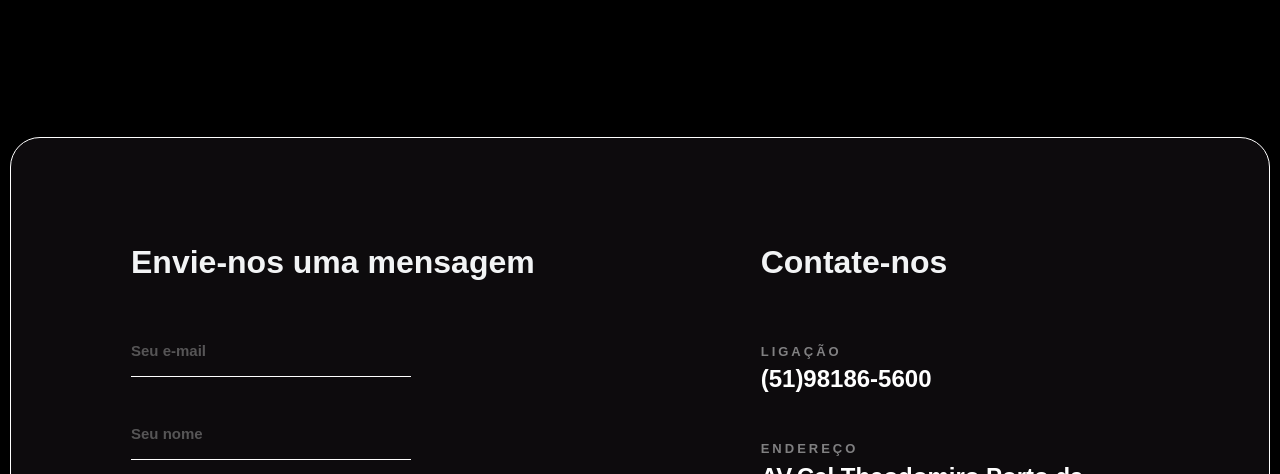
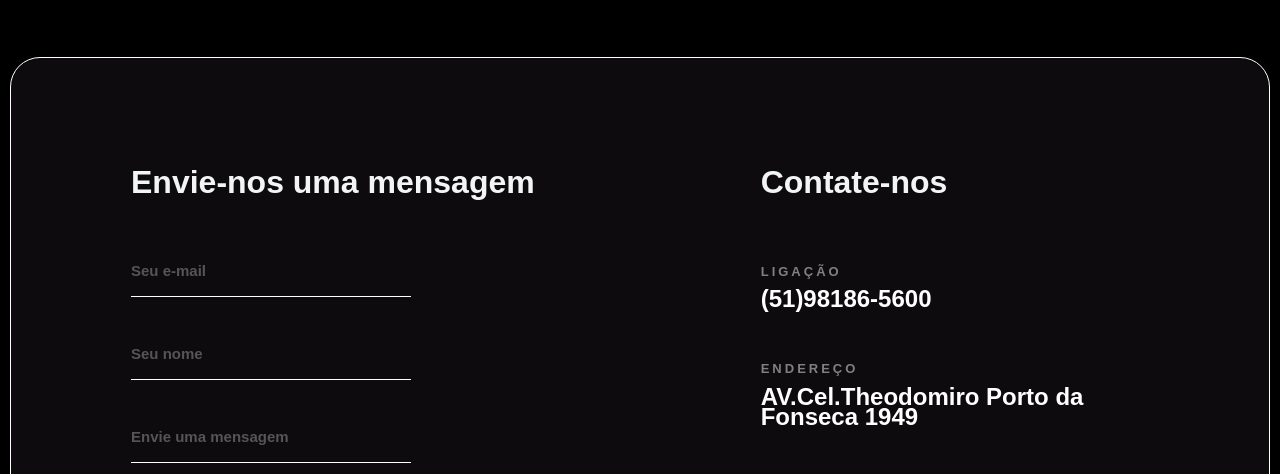
Before and after one commit to RodrigoFerrari94/ferrari-team, a website built with Parcel: page docs/give.html in a window 1280 px wide. Shown: the part 1737-2211 px from the top of the page. Built offline with nearby package versions, Linux system fonts and the light colour scheme.

Commit message:
update site

```diff
--- a/docs/sass/blocks/_footer.scss
+++ b/docs/sass/blocks/_footer.scss
@@ -5,7 +5,7 @@
 
     padding-top: 72px;
     padding-bottom: 80px;
-    margin-top: 120px;
+    margin-top: 40px;
     margin-inline: 10px;
 
     background-color: utils.$cor4;
```
Also changed, not shown: docs/index.html (+1 -1 lines), docs/css/main.css.
